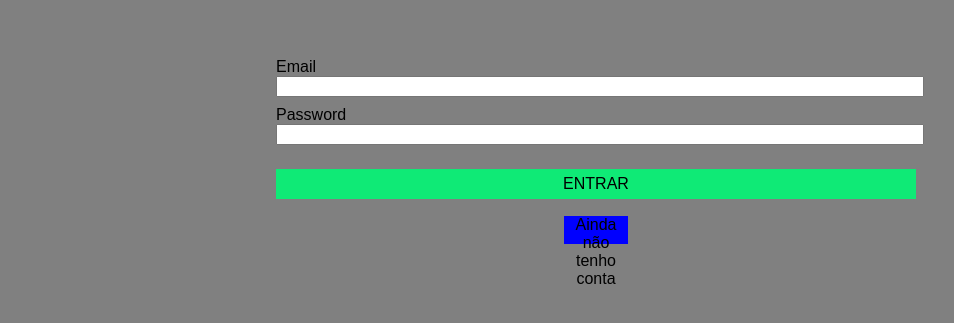
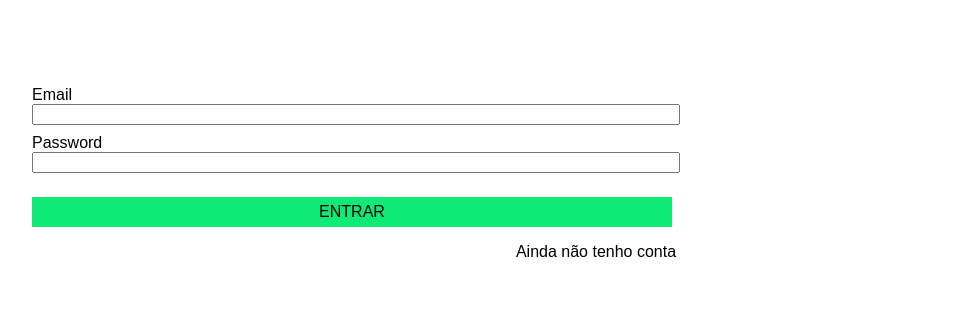
Before and after one commit to betrybe/sd-02-project-trybeer-v2-2, a React (Create React App) app in the folder front-end/: page /login in a window 1280 px wide. Shown: the part 315-638 px from the top of the page, without its empty margins (44-998 px from the left). Built offline with nearby package versions, Linux system fonts and the light colour scheme; no server answers.

Commit message:
Atualizando commit

```diff
--- a/front-end/src/components/client/ClientSideBar.js
+++ b/front-end/src/components/client/ClientSideBar.js
@@ -15,18 +15,31 @@ const SideBar = () => {
   return (!showSideMenu) || (
     <div className="side-menu-container">
       <div className="side-menu-top-container">
-        <button type="button" data-testid="side-menu-item-products" onClick={() => redirectButton(setShowSideMenu, '/products')}>
+        <button type="button" data-testid="side-menu-item-products" onClick={() =>
+          redirectButton(setShowSideMenu, '/products')}
+        >
           Produtos
         </button>
-        <button type="button" data-testid="side-menu-item-my-orders" onClick={() => redirectButton(setShowSideMenu, '/orders')}>
+        <button type="button" data-testid="side-menu-item-my-orders" onClick={() =>
+          redirectButton(setShowSideMenu, '/orders')}
+        >
           Meus Pedidos
         </button>
-        <button type="button" data-testid="side-menu-item-my-profile" onClick={() => redirectButton(setShowSideMenu, '/profile')}>
+        <button type="button" data-testid="side-menu-item-my-profile" onClick={() =>
+          redirectButton(setShowSideMenu, '/profile')}
+        >
           Meu Perfil
+        </button>
+        <button type="button" data-testid="side-menu-item-chat-with-store" onClick={() =>
+          redirectButton(setShowSideMenu, '/chat')}
+        >
+          Conversar com a loja
         </button>
       </div>
       <div className="side-menu-bot-container">
-        <button type="button" data-testid="side-menu-item-logout" onClick={() => redirectButton(setShowSideMenu, '/login')}>
+        <button type="button" data-testid="side-menu-item-logout" onClick={() =>
+          redirectButton(setShowSideMenu, '/login')}
+        >
           Sair
         </button>
       </div>
--- a/front-end/src/pages/Chat.css
+++ b/front-end/src/pages/Chat.css
@@ -1,11 +1,3 @@
-body {
-  align-items: center;
-  background-color: gray;
-  display: flex;
-  justify-content: center;
-  height: 95vh;
-}
-
 .firstContainer {
   align-content: space-around;
   display: flex;
@@ -48,12 +40,6 @@ form {
   width: fit-content;
 }
 
-button {
-  background-color: blue;
-  height: 3.5vh;
-  width: 5vw;
-}
-
 #messageInput {
   height: 3vh;
   width: 30vw;
--- a/front-end/src/pages/Chat.js
+++ b/front-end/src/pages/Chat.js
@@ -9,12 +9,11 @@ const submitForm = (e, value, clearInput) => {
   e.preventDefault();
   socket.emit('message', value)
   clearInput('');
-  // setMsg((state) => [...state, value]);
 }
 
-const ListItem = ({ key, value}) => {
+const ListItem = ({ keyIndex, value}) => {
   return (
-  <li key={key}>{value}</li>
+  <li key={`${value}${keyIndex}`}>{value}</li>
   );
 }
 
@@ -34,7 +33,7 @@ const Chat = () => {
       <div className="messagesBox">
         <ul id="message">
           {
-            messages.map((message, index) => <ListItem key={index} value={message}/>)
+            messages.map((message, index) => <ListItem key={`${message}${index}`} keyIndex={index} value={message}/>)
           }
         </ul>
       </div>
```
Also changed, not shown: 1 other file (tests, documents, lock files or other folders).
